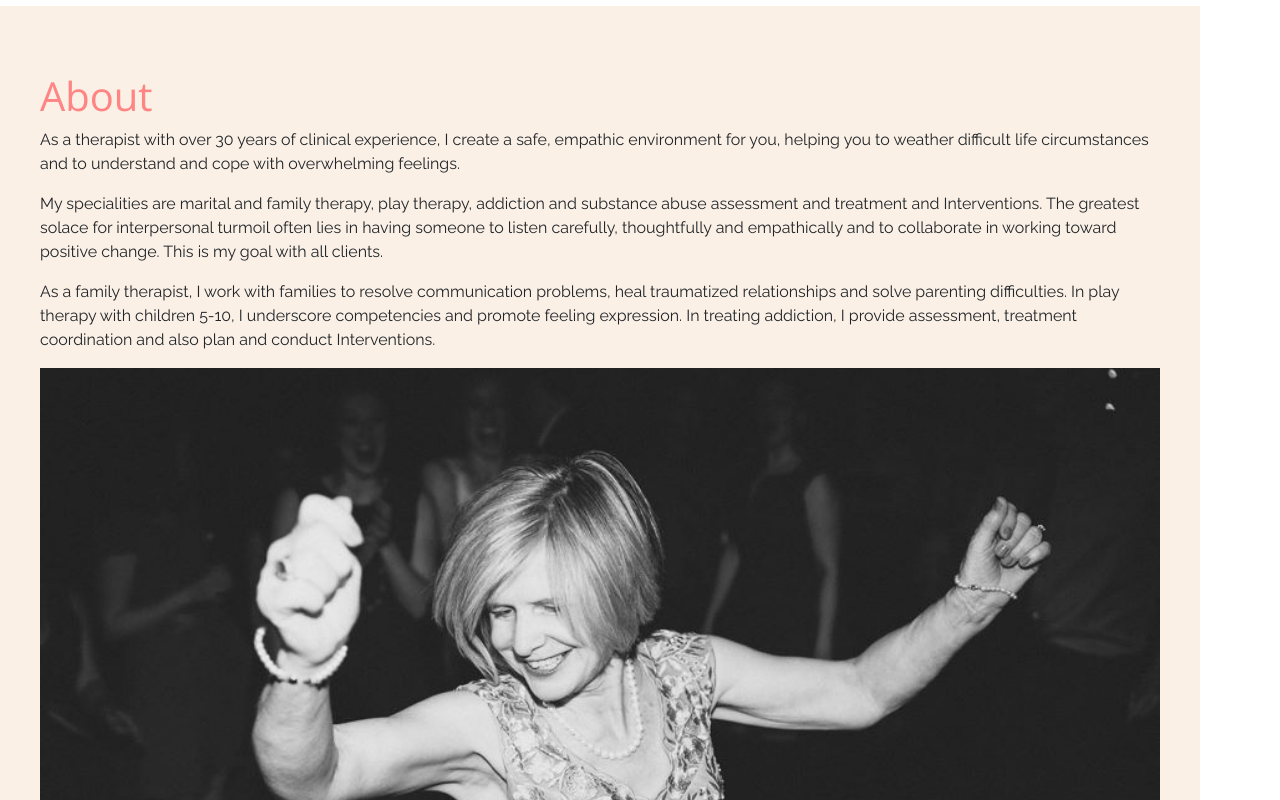
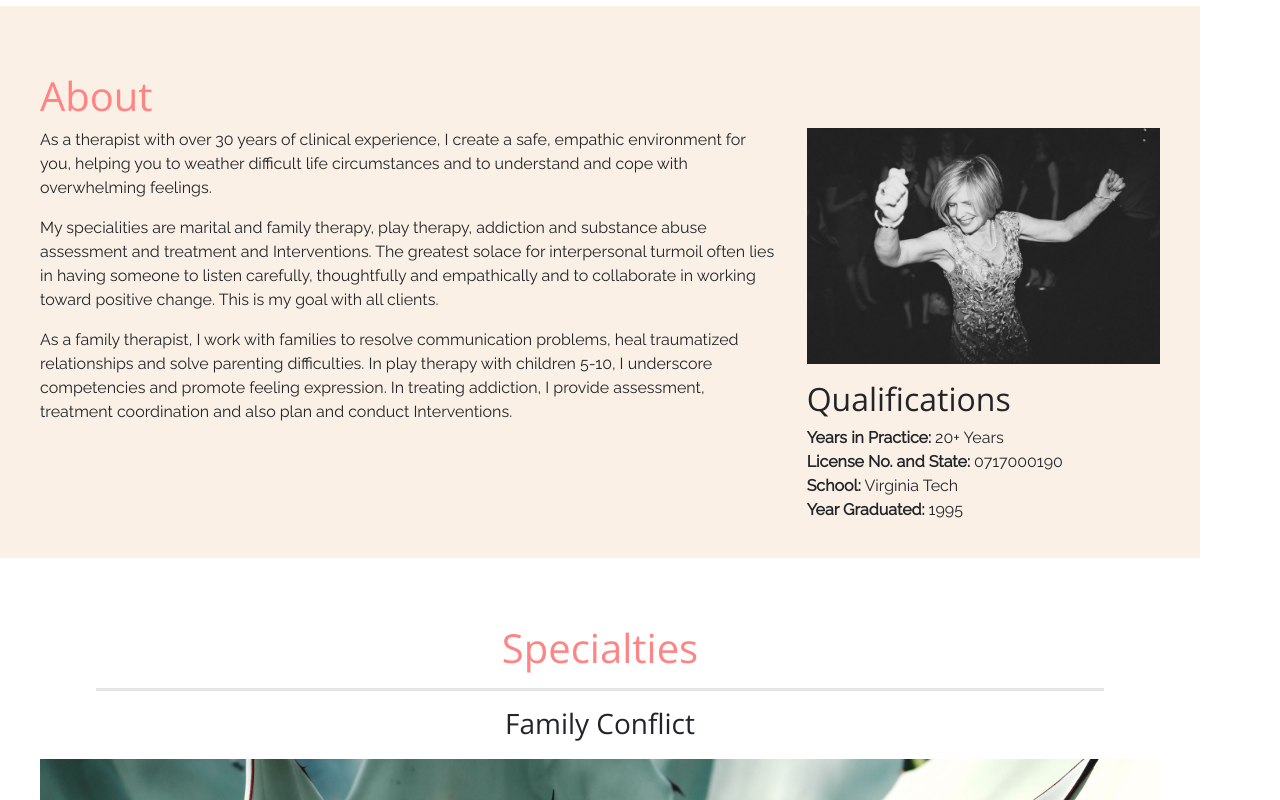
Before and after one commit to cgroark/saragroark_porfolio, a plain HTML site: page index.html in a window 1280 px wide. Shown: the part 860-1660 px from the top of the page. Drawn offline with nearby package versions, Linux system fonts and the light colour scheme.

Commit message:
photo column adjust

```diff
--- a/index.html
+++ b/index.html
@@ -33,7 +33,7 @@
 			<div class="content">
 			<h1 id="about">About</h1>
 			<div class='row'>
-				<div class='col-md-8'>
+				<div class='col-8'>
 					<div>
 						<p>As a therapist with over 30 years of clinical experience, I create a safe, empathic environment for you, helping you to weather difficult life circumstances and to understand and cope with overwhelming feelings.</p>
 					</div>
@@ -42,7 +42,7 @@
 						<p>As a family therapist, I work with families to resolve communication problems, heal traumatized relationships and solve parenting difficulties. In play therapy with children 5-10, I underscore competencies and promote feeling expression. In treating addiction, I provide assessment, treatment coordination and also plan and conduct Interventions.</p>
 					</div>
 				</div>
-				<div class='col-md-4'>
+				<div class='col-4'>
 					<p><img src='images/sara_dance.jpg' alt="" /></p>
 					<h2 id='qualifications'>Qualifications</h2>
 					<p><strong>Years in Practice:</strong> 20+ Years<br />
--- a/style.css
+++ b/style.css
@@ -59,7 +59,7 @@ nav{
 article.about, article.finances{
 	background-color: var(--beige);
 }
-article.about div.col-md-4 img{
+article.about div.col-4 img{
 	width: 100%;
 }
 article.specialties div.col-md-4 img{
```
